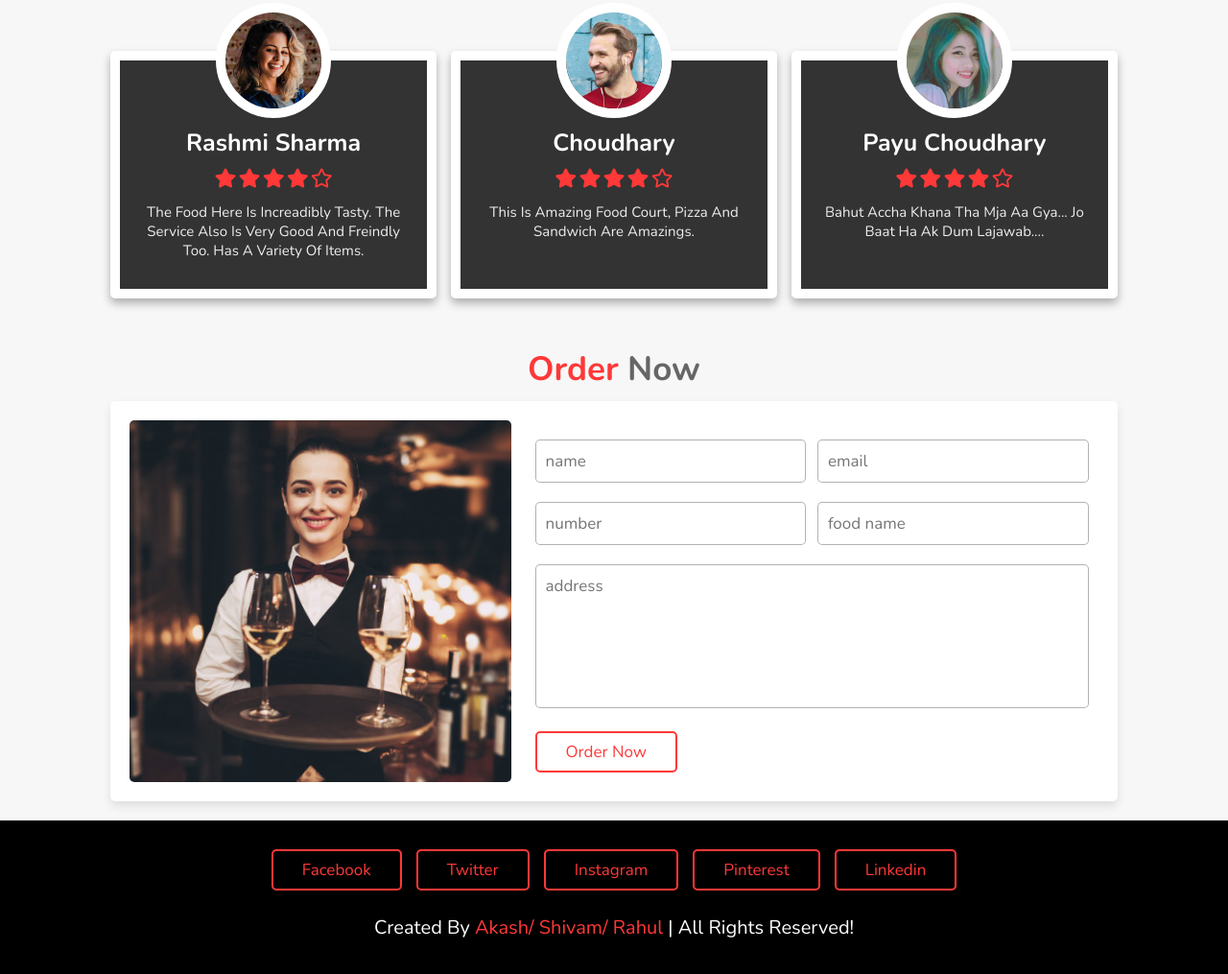
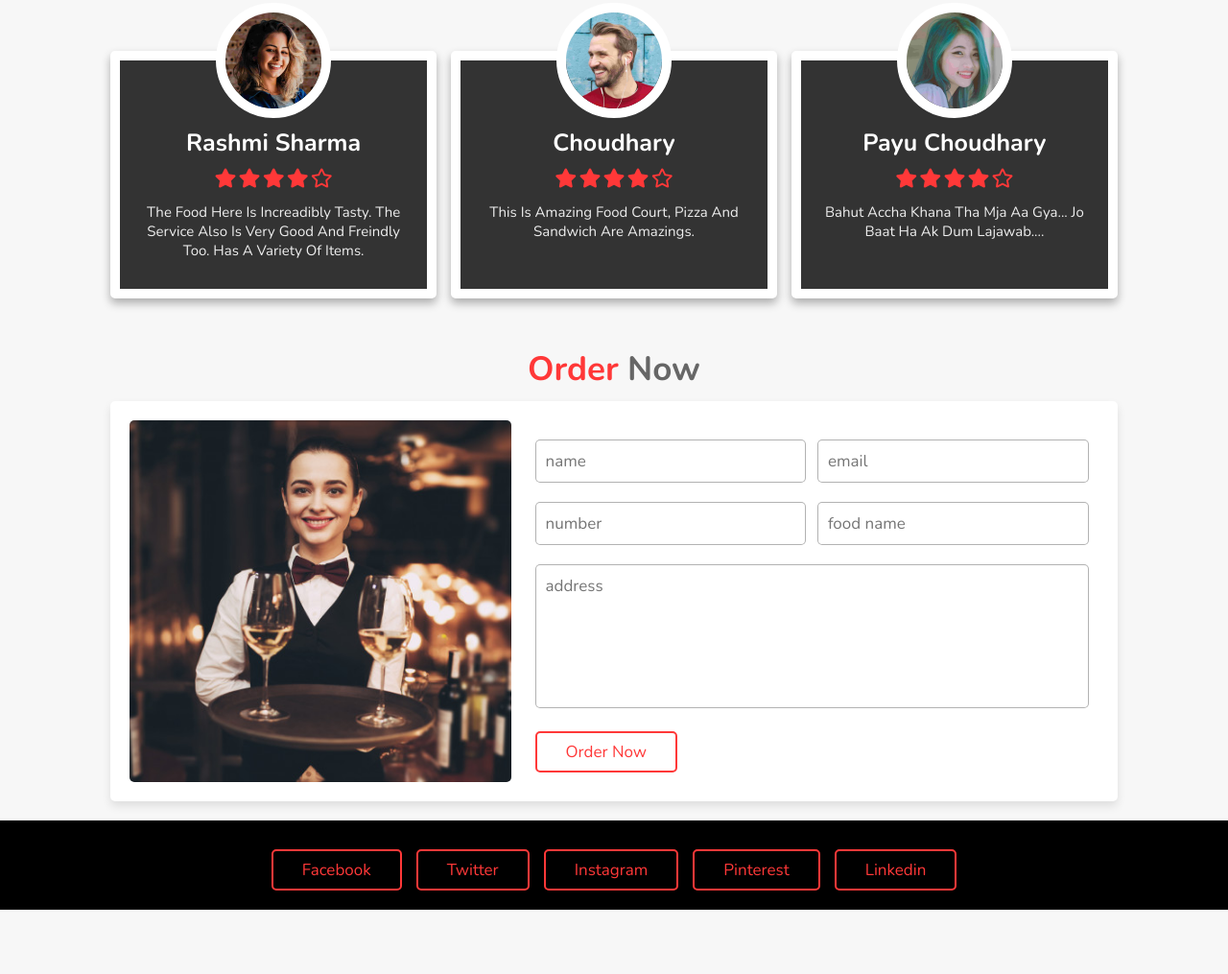
Before and after one commit to AkashAkash311/AkashAkash311.github.io, a plain HTML site: page index.html in a window 1280 px wide. Shown: the part 3600-4615 px from the top of the page at 96% size. After the commit the page ends 4548 px from the top, so only its background shows below. Drawn offline with nearby package versions, Linux system fonts and the light colour scheme.

Commit message:
Update index.html

```diff
--- a/index.html
+++ b/index.html
@@ -425,7 +425,7 @@
         <a href="#" class="btn">linkedin</a>
     </div>
 
-    <h1 class="credit"> Created by <span> Akash/ Shivam/ Rahul </span> | all rights reserved! </h1>
+
 
 </section>
 
```
